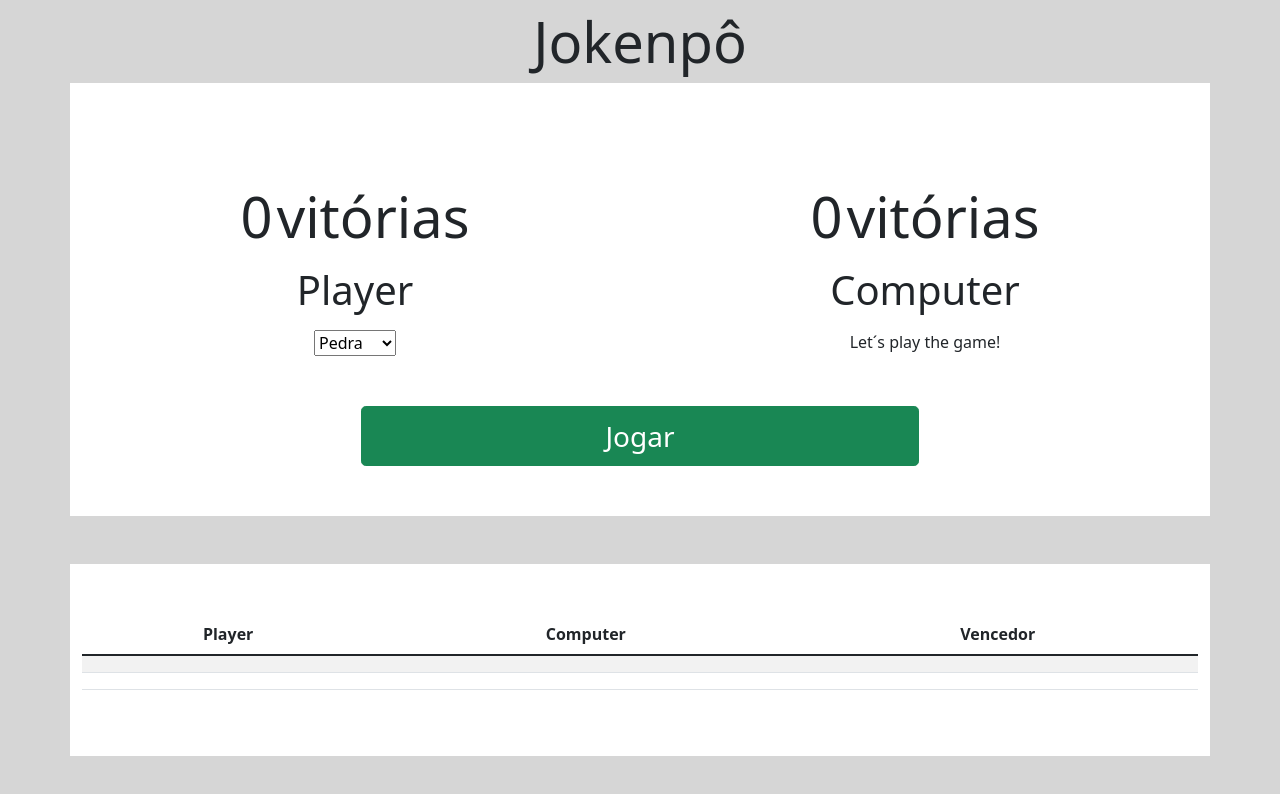
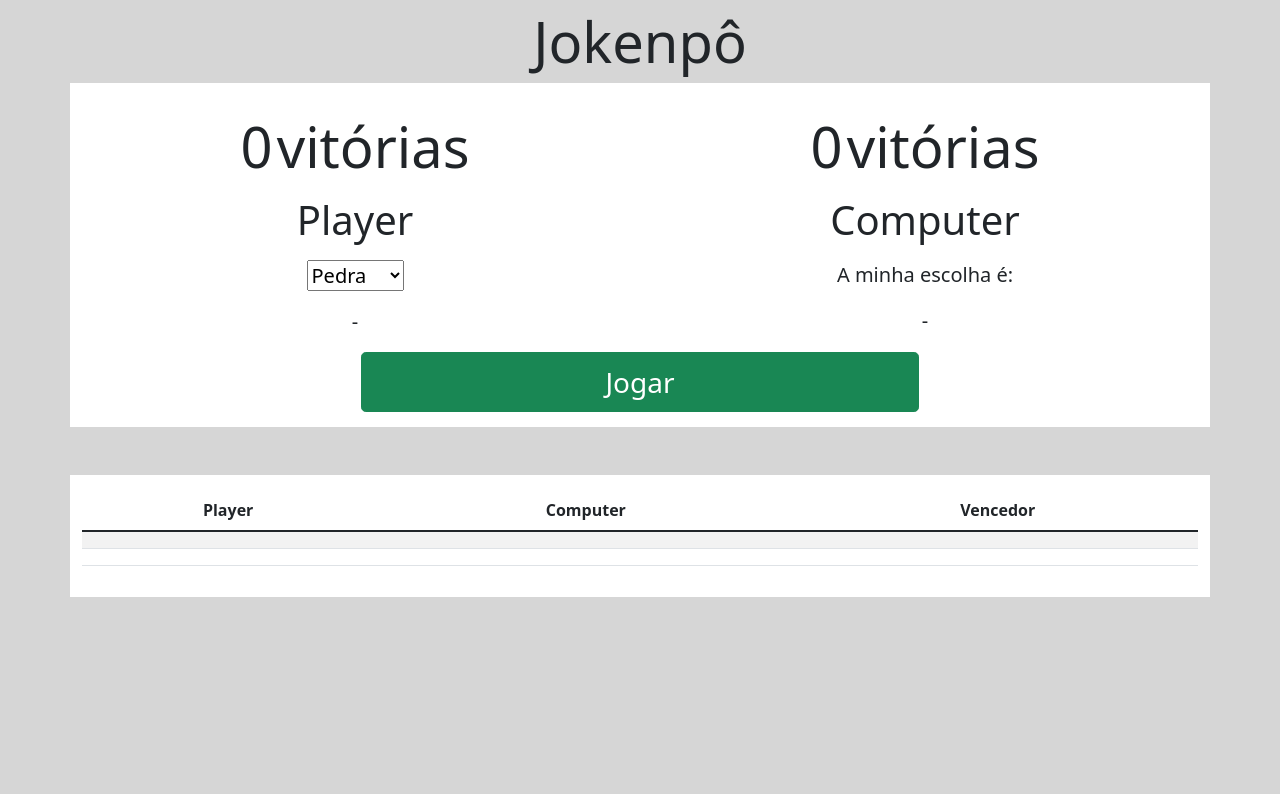
Before and after one commit to andradegui/Jokenpo, a plain HTML site: page index.html in a window 1280 px wide. Drawn offline with nearby package versions, Linux system fonts and the light colour scheme.

Commit message:
Desenvolvimento Jokenpo

```diff
--- a/index.html
+++ b/index.html
@@ -30,17 +30,20 @@
                 <span class="display-4" id="vitoriasPlayer1">0</span> <span class="display-4">vitórias</span>
 
                 <label for="escolhaJokenpo" class="d-block pt-3 display-6">Player</label>
-                <select name="" id="escolhaJokenpo" class="select-form mt-3">
-                    <option value="">Pedra</option>
-                    <option value="">Papel</option>
-                    <option value="">Tesoura</option>
+                <select name="" id="escolhaJokenpo" class=" mt-3 fs-5">
+                    <option value="pedra" id="pedra">Pedra</option>
+                    <option value="papel" id="papel">Papel</option>
+                    <option value="tesoura" id="tesoura">Tesoura</option>
                 </select>
+
+                <span class="d-block pt-3 fs-5" id="escolhaPlayer">-</span>
             </section>
 
             <section class="col text-center">
-                <label class="display-4" id="vitoriasPlayer2">0</label> <span class="display-4">vitórias</span>
+                <label class="display-4" id="vitoriasComputer">0</label> <span class="display-4">vitórias</span>
                 <label class="d-block pt-3 display-6" for="escolhaComputer">Computer</label>
-                <label class="d-block pt-3" id="escolhaComputer">Let´s play the game!</label>
+                <label class="d-block pt-3 fs-5" id="escolhaComputer">A minha escolha é:</label>
+                <label class="d-block pt-3 fs-5" id="escolhaComputer">-</label>
             </section>
         </div>
         <button class=" btn btn-lg btn-success display-6 w-50 pt-2 pb-2 fs-3" onclick="">Jogar</button>
--- a/jokenpo.js
+++ b/jokenpo.js
@@ -1,3 +1,24 @@
+let player = {
+    escolhaPlayer:"",
+    buscaEscolhaJokenpo:function(){
+        let select = document.getElementById('escolhaJokenpo');
+        this.escolhaPlayer = select.options[select.selectedIndex].value;
+
+    },
+    imprimir:function(){
+        this.escescolhaPlayer = document.getElementById('escolhaPlayer').value;
+
+    },
+
+
+}
+
+let computer = {
+
+}
+
 let jokenpo = {
 
 }
+
+console.log(this.escolhaPlayer);
--- a/style.css
+++ b/style.css
@@ -4,5 +4,5 @@ body {
 
 section {
     background-color: white;
-    padding: 50px;
+    padding: 15px;
 }
```
